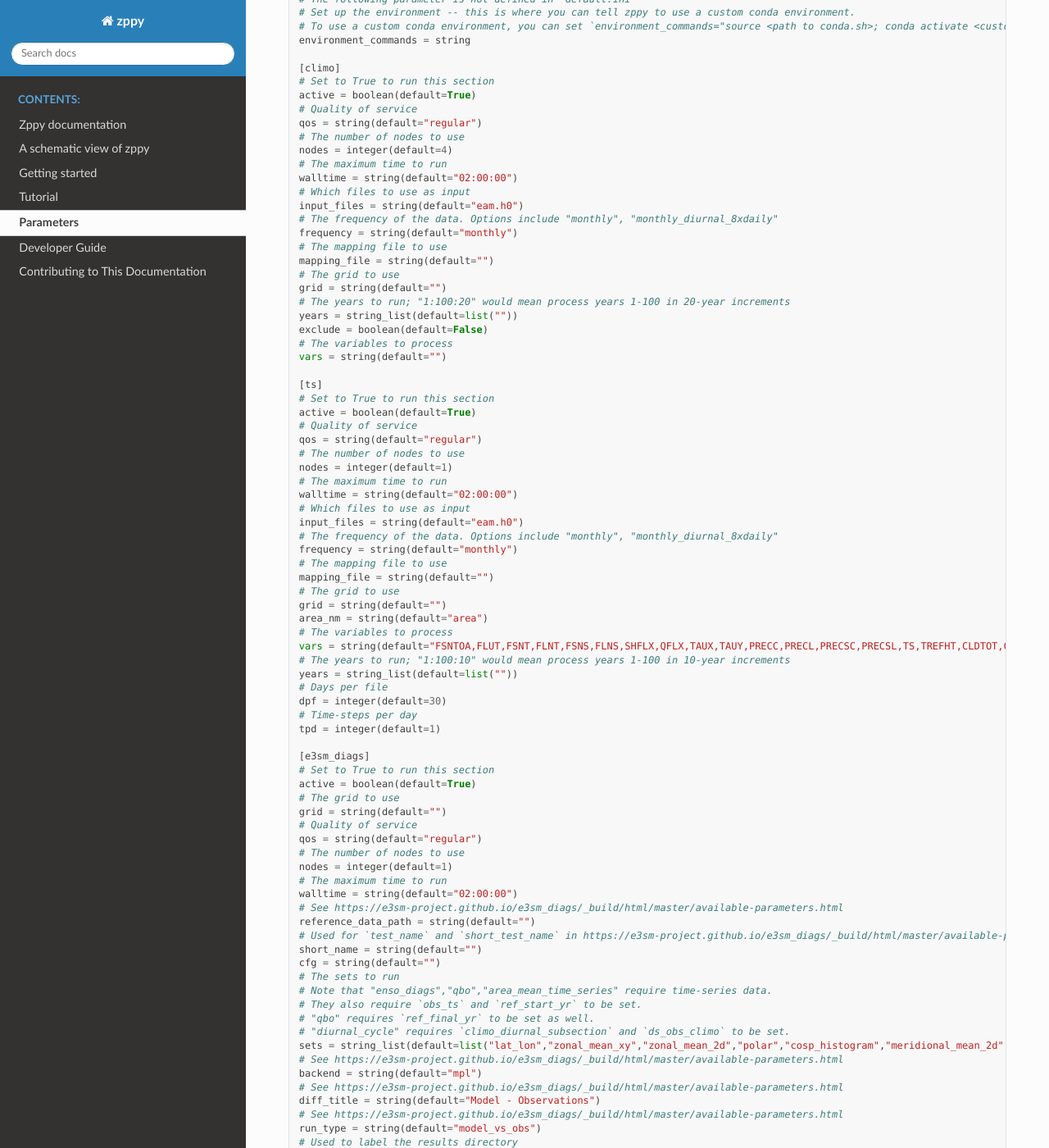
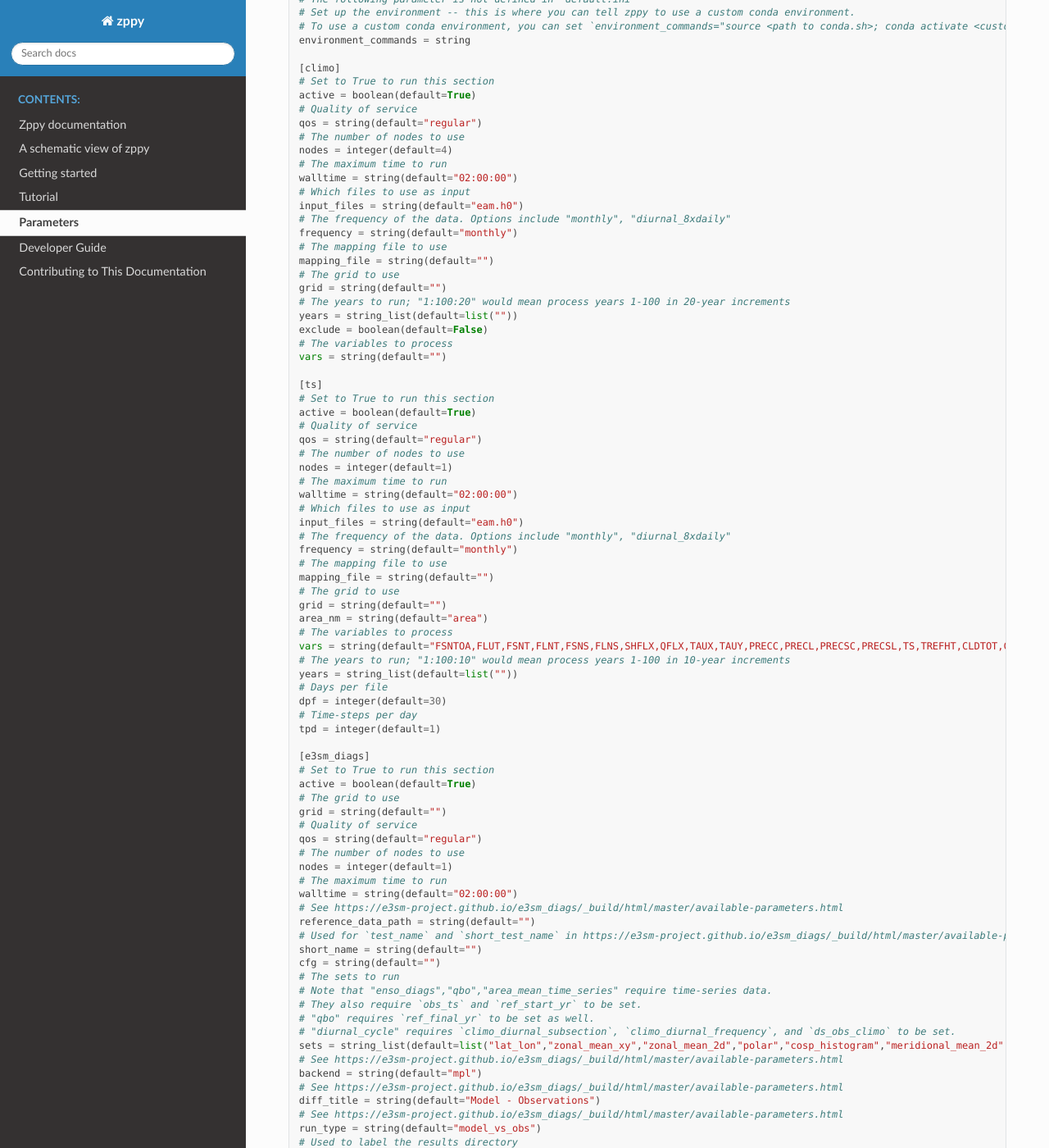
Before and after one commit to E3SM-Project/zppy, a Sphinx documentation site: the page built from docs/source/parameters.rst, in a window 1280 px wide and 1400 px high, scrolled down 909 px. Shown: the whole window at 82% size. Built offline with Sphinx 7.4.7 and the Read the Docs theme 2.0.0, drawn with Linux system fonts in a browser that asks for light colours; some of the changed text lies outside the part shown.

```diff
--- a/docs/source/dev_guide/new_diags_set.rst
+++ b/docs/source/dev_guide/new_diags_set.rst
@@ -12,6 +12,11 @@
 
 - `Diurnal Cycle <https://github.com/E3SM-Project/zppy/pull/34>`_
 - `Streamflow <https://github.com/E3SM-Project/zppy/pull/126/files>`_
+
+.. warning ::
+
+    Code blocks in this guide are taken from these pull requests.
+    They may be outdated because of more recent changes.
 
 Handle dependencies
 ===================
--- a/docs/source/dev_guide/testing_e3sm_unified.cfg
+++ b/docs/source/dev_guide/testing_e3sm_unified.cfg
@@ -23,7 +23,7 @@
   input_files = "eam.h4"
   mapping_file = <MAPPING_FILE>
   vars = "PRECT"
-  frequency = "monthly_diurnal_8xdaily"
+  frequency = "diurnal_8xdaily"
 
 [ts]
 active = True
@@ -71,6 +71,7 @@
   obs_ts = "<OBS_TS>"
   dc_obs_climo = "<DC_OBS_CLIMO>"
   climo_diurnal_subsection = "atm_monthly_diurnal_8xdaily_180x360_aave"
+  climo_monthly_frequency = "diurnal_8xdaily"
 
 [e3sm_diags_vs_model]
 active = False
--- a/docs/source/parameters.rst
+++ b/docs/source/parameters.rst
@@ -58,7 +58,7 @@
         walltime = string(default="02:00:00")
         # Which files to use as input
         input_files = string(default="eam.h0")
-        # The frequency of the data. Options include "monthly", "monthly_diurnal_8xdaily"
+        # The frequency of the data. Options include "monthly", "diurnal_8xdaily"
         frequency = string(default="monthly")
         # The mapping file to use
         mapping_file = string(default="")
@@ -81,7 +81,7 @@
         walltime = string(default="02:00:00")
         # Which files to use as input
         input_files = string(default="eam.h0")
-        # The frequency of the data. Options include "monthly", "monthly_diurnal_8xdaily"
+        # The frequency of the data. Options include "monthly", "diurnal_8xdaily"
         frequency = string(default="monthly")
         # The mapping file to use
         mapping_file = string(default="")
@@ -117,7 +117,7 @@
         # Note that "enso_diags","qbo","area_mean_time_series" require time-series data.
         # They also require `obs_ts` and `ref_start_yr` to be set.
         # "qbo" requires `ref_final_yr` to be set as well.
-        # "diurnal_cycle" requires `climo_diurnal_subsection` and `ds_obs_climo` to be set.
+        # "diurnal_cycle" requires `climo_diurnal_subsection`, `climo_diurnal_frequency`, and `ds_obs_climo` to be set.
         sets = string_list(default=list("lat_lon","zonal_mean_xy","zonal_mean_2d","polar","cosp_histogram","meridional_mean_2d","enso_diags","qbo","diurnal_cycle","annual_cycle_zonal_mean","streamflow","zonal_mean_2d_stratosphere"))
         # See https://e3sm-project.github.io/e3sm_diags/_build/html/master/available-parameters.html
         backend = string(default="mpl")
@@ -139,6 +139,8 @@
         vars = string(default="FSNTOA,FLUT,FSNT,FLNT,FSNS,FLNS,SHFLX,QFLX,TAUX,TAUY,PRECC,PRECL,PRECSC,PRECSL,TS,TREFHT,CLDTOT,CLDHGH,CLDMED,CLDLOW,U")
         # Name of the subsection of `[climo]` to use for "diurnal_cycle" runs
         climo_diurnal_subsection = string(default="")
+        # Name of the frequency from `[climo]` to use for "diurnal_cycle" runs
+        climo_diurnal_frequency = string(default="")
         # The following parameters aren't defined in `default.ini`
         # Path to observation data for diurnal cycle runs
         dc_obs_climo = string
--- a/docs/source/post.mysimulation.cfg
+++ b/docs/source/post.mysimulation.cfg
@@ -25,7 +25,7 @@
   input_files = "eam.h4"
   mapping_file = /home/ac.zender/data/maps/map_ne30pg2_to_cmip6_180x360_aave.20200201.nc
   vars = "PRECT"
-  frequency = "monthly_diurnal_8xdaily"
+  frequency = "diurnal_8xdaily"
 
 # Regridded atmosphere monthly time series files in 10 year chunks
 [ts]
@@ -93,6 +93,7 @@
   # These two lines need to be included if diurnal cycle diagnostics are being run.
   dc_obs_climo = '/lcrc/group/e3sm/public_html/e3sm_diags_test_data/unit_test_complete_run/obs/climatology'
   climo_diurnal_subsection = "atm_monthly_diurnal_8xdaily_180x360_aave"
+  climo_diurnal_frequency = "diurnal_8xdaily"
 
 [e3sm_diags_vs_model]
 active = False
```
Also changed, not shown: 10 other files.
